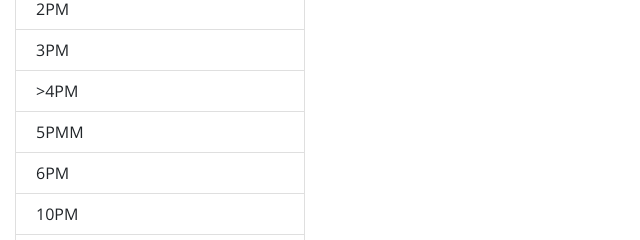
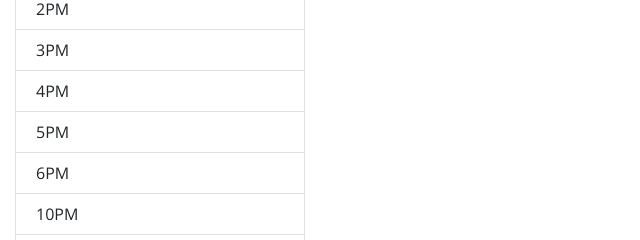
Before and after one commit to sclo00ps/day-planner, a plain HTML site: page index.html in a window 1280 px wide. Shown: the part 895-1135 px from the top of the page, 0-640 px from the left. Drawn offline with nearby package versions, Linux system fonts and the light colour scheme; files that its build step writes are made by us from their sources.

Commit message:
typo corrections in index.html in time blocks

```diff
--- a/Assets/js/script.js
+++ b/Assets/js/script.js
@@ -1,3 +1,4 @@
 // save reference to important DOM elements
 var moment = require('moment'); // require
+
 moment().format();
--- a/index.html
+++ b/index.html
@@ -51,8 +51,8 @@
                 <li class="list-group-item">1PM</li>
                 <li class="list-group-item">2PM</li>
                 <li class="list-group-item">3PM</li>
-                <li class="list-group-item">>4PM</li>
-                <li class="list-group-item">5PMM</li>
+                <li class="list-group-item">4PM</li>
+                <li class="list-group-item">5PM</li>
                 <li class="list-group-item">6PM</li>
                 <li class="list-group-item">10PM</li>
                 <li class="list-group-item">11PM</li>
```
